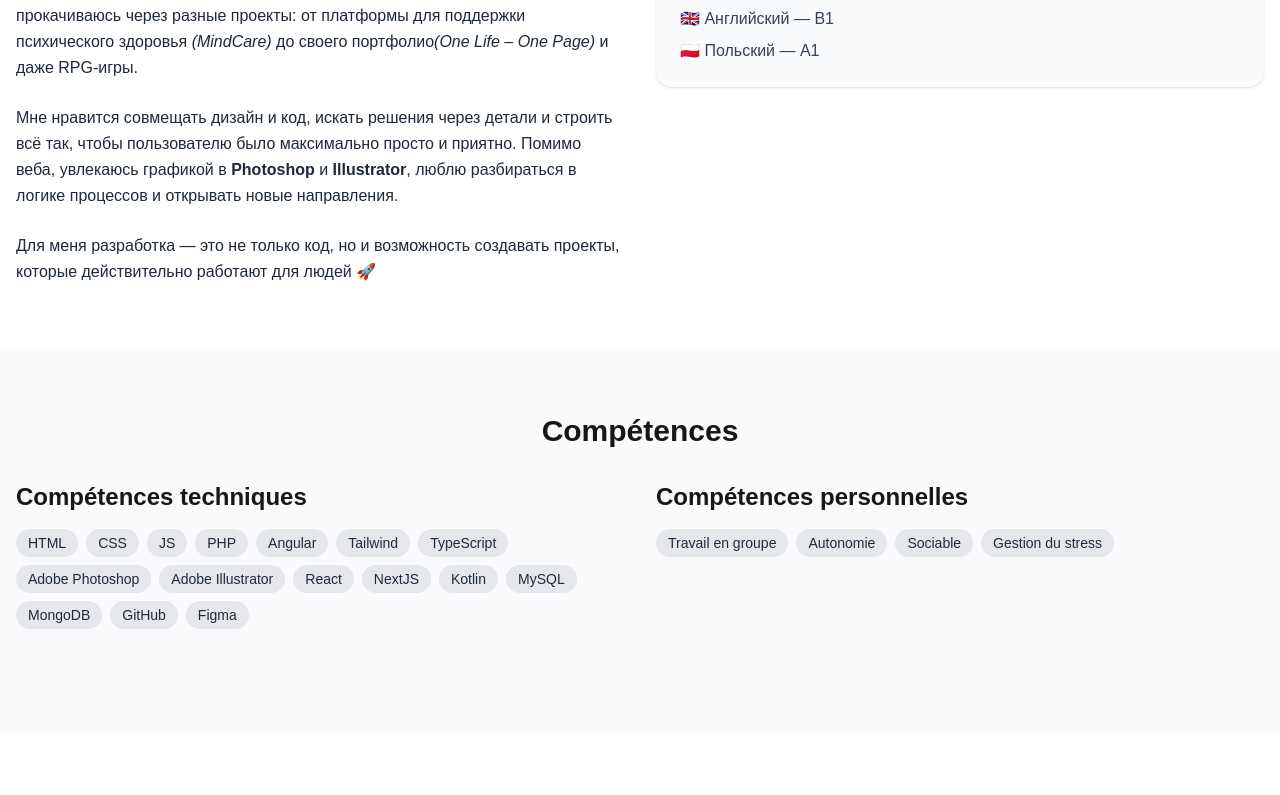
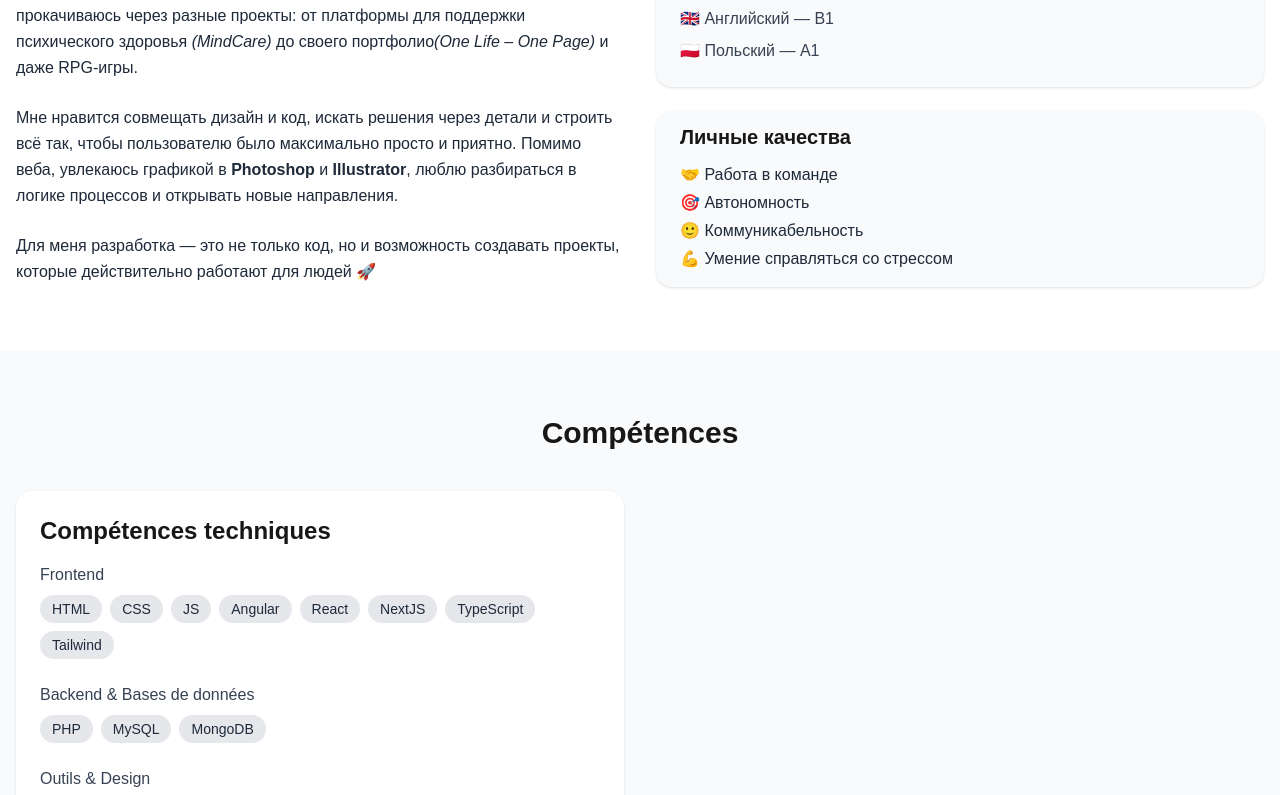
Before and after one commit to jyhgyh/portfolio, a Next.js app: page / in a window 1280 px wide. Shown: the part 1065-1860 px from the top of the page. Built offline with nearby package versions, Linux system fonts and the light colour scheme.

Commit message:
fix: dising

```diff
--- a/app/page.tsx
+++ b/app/page.tsx
@@ -95,6 +95,7 @@ export default function HomePage() {
             </div>
 
             {/* Дополнительный блок — языки */}
+            <div>
               <div className="bg-gray-50 rounded-2xl p-6 shadow-sm">
                 <h3 className="text-xl font-semibold mb-4">Языки</h3>
                 <ul className="space-y-2 text-gray-700">
@@ -104,37 +105,52 @@ export default function HomePage() {
                   <li>🇵🇱 Польский — A1</li>
                 </ul>
               </div>
+              <div className="bg-gray-50 rounded-2xl mt-6 px-6 pb-4 pt-3 shadow-sm">
+                {/* <div className=""> */}
+                <h3 className="text-xl font-semibold mb-3">Личные качества</h3>
+                <ul className="text-gray-800 space-y-1">
+                  <li>🤝 Работа в команде</li>
+                  <li>🎯 Автономность</li>
+                  <li>🙂 Коммуникабельность</li>
+                  <li>💪 Умение справляться со стрессом</li>
+                </ul>
+                {/* </div> */}
+              </div>
+            </div>
           </div>
         </div>
       </section>
 
-
-      {/* Compétences */}
       <section id="competences" className="py-16 bg-gray-50">
         <div className="container mx-auto px-4">
-          <h2 className="text-3xl font-bold mb-8 text-center">Compétences</h2>
+          <h2 className="text-3xl font-bold mb-10 text-center">Compétences</h2>
 
-          <div className="flex space-x-8">
+          <div className="grid md:grid-cols-2 gap-8">
             {/* Techniques */}
-            <div className="w-1/2 mb-8 mb-0" data-aos="fade-up">
+            <div className="bg-white rounded-2xl shadow-sm p-6" data-aos="fade-up">
               <h3 className="text-2xl font-semibold mb-4">Compétences techniques</h3>
-              <div className="flex flex-wrap">
-                {[
-                  "HTML", "CSS", "JS", "PHP", "Angular", "Tailwind", "TypeScript", "Adobe Photoshop", "Adobe Illustrator",
-                  "React", "NextJS", "Kotlin", "MySQL", "MongoDB", "GitHub", "Figma",
-                ].map((t) => (
+
+              <h4 className="font-medium text-gray-700 mb-2">Frontend</h4>
+              <div className="flex flex-wrap mb-4">
+                {["HTML", "CSS", "JS", "Angular", "React", "NextJS", "TypeScript", "Tailwind"].map((t) => (
                   <span key={t} className="bg-gray-200 text-gray-800 px-3 py-1 rounded-full text-sm font-medium mr-2 mb-2">
                     {t}
                   </span>
                 ))}
               </div>
+
+              <h4 className="font-medium text-gray-700 mb-2">Backend & Bases de données</h4>
+              <div className="flex flex-wrap mb-4">
+                {["PHP", "MySQL", "MongoDB"].map((t) => (
+                  <span key={t} className="bg-gray-200 text-gray-800 px-3 py-1 rounded-full text-sm font-medium mr-2 mb-2">
+                    {t}
+                  </span>
+                ))}
               </div>
 
-            {/* Personnelles */}
-            <div className="w-1/2" data-aos="fade-up">
-              <h3 className="text-2xl font-semibold mb-4">Compétences personnelles</h3>
+              <h4 className="font-medium text-gray-700 mb-2">Outils & Design</h4>
               <div className="flex flex-wrap">
-                {["Travail en groupe", "Autonomie", "Sociable", "Gestion du stress"].map((t) => (
+                {["Adobe Photoshop", "Adobe Illustrator", "Figma", "GitHub", "Kotlin"].map((t) => (
                   <span key={t} className="bg-gray-200 text-gray-800 px-3 py-1 rounded-full text-sm font-medium mr-2 mb-2">
                     {t}
                   </span>
@@ -144,6 +160,7 @@ export default function HomePage() {
           </div>
         </div>
       </section>
+
 
       {/* Projets */}
       <section id="projets" className="py-16 bg-white">
```
Lines whose indentation alone changed are shown as unchanged.
